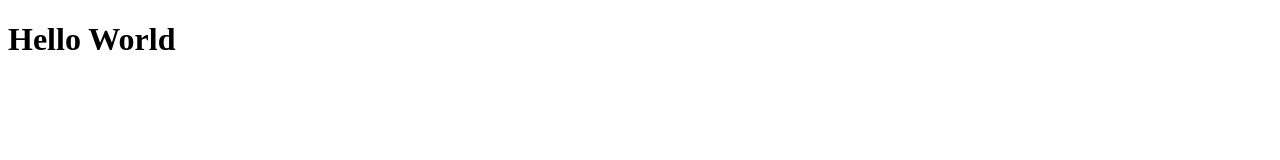
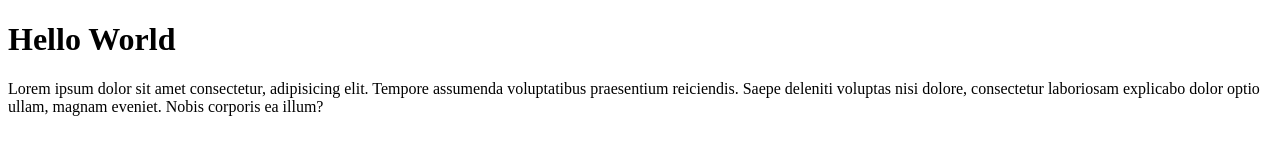
Before and after one commit to nipsi-1945/buat-hello-world, a plain HTML site: page index.html in a window 1280 px wide. Drawn offline with Linux system fonts and the light colour scheme.

Commit message:
revisi tambah paragraf

```diff
--- a/index.html
+++ b/index.html
@@ -7,6 +7,7 @@
 </head>
 <body>
     <h1>Hello World</h1>
+    <p>Lorem ipsum dolor sit amet consectetur, adipisicing elit. Tempore assumenda voluptatibus praesentium reiciendis. Saepe deleniti voluptas nisi dolore, consectetur laboriosam explicabo dolor optio ullam, magnam eveniet. Nobis corporis ea illum?</p>
 
 </body>
 </html>
```
